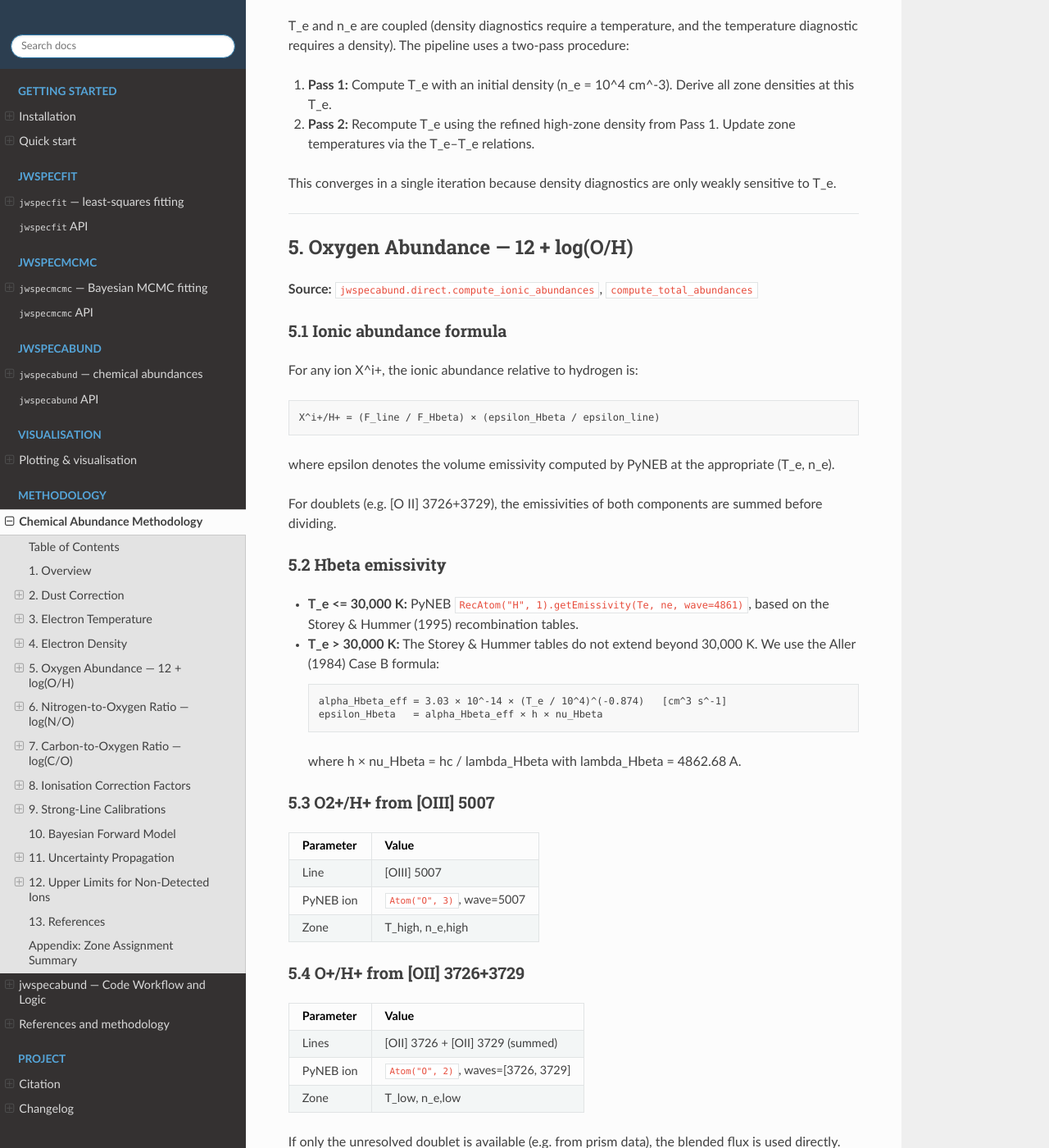
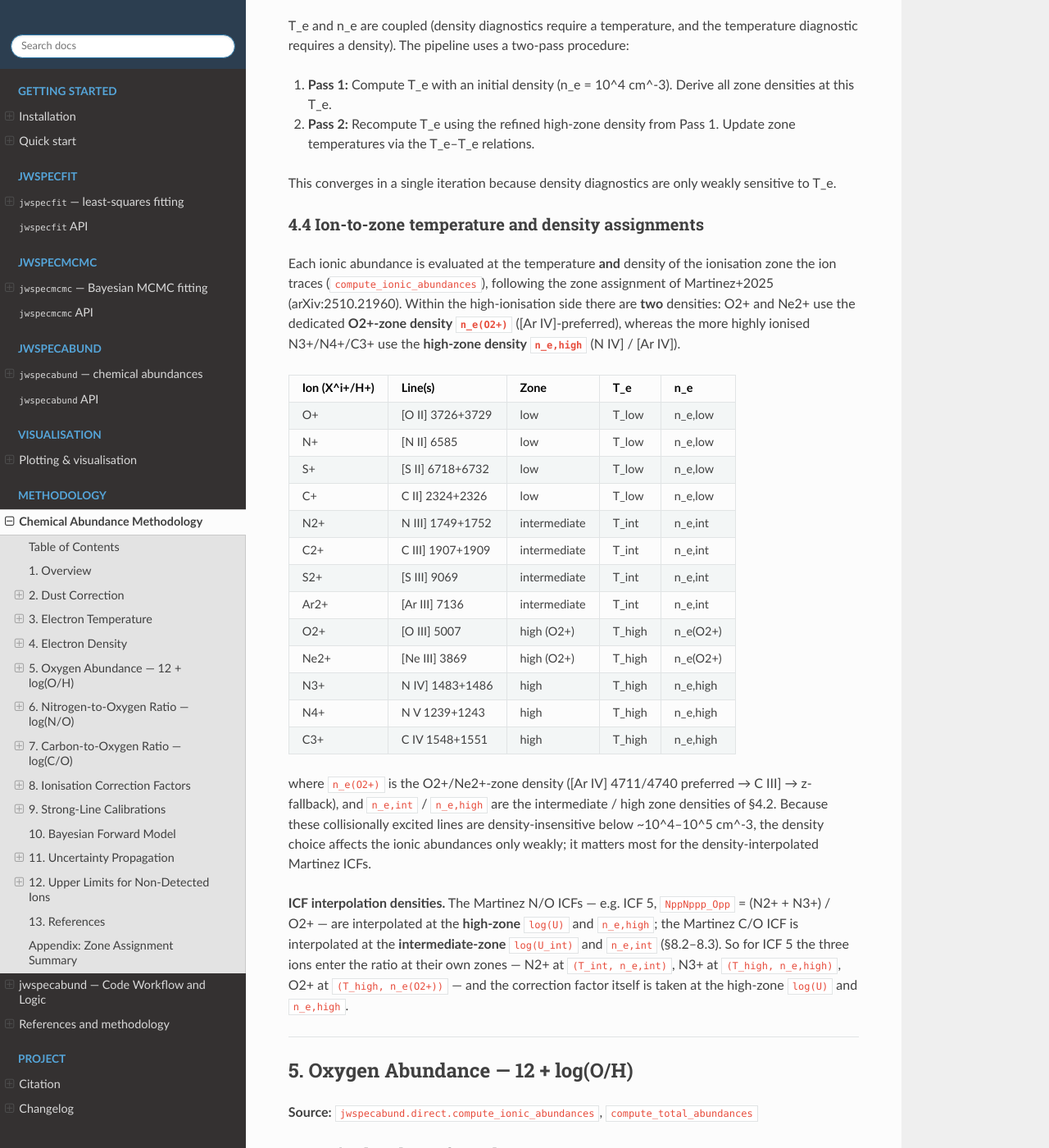
Before and after one commit to raunaq-rai/jwspecfit, a Sphinx documentation site: the page built from docs/abundance_methodology.md, in a window 1280 px wide and 1400 px high, scrolled down 5521 px. Shown: the whole window at 82% size. Built offline with Sphinx 7.4.7 and the Read the Docs theme 3.1.0, drawn with Linux system fonts in a browser that asks for light colours.

Commit message:
docs: add §4.4 ion-to-zone Te/ne assignment table (incl. ICF 5 density mixing)

```diff
--- a/docs/abundance_methodology.md
+++ b/docs/abundance_methodology.md
@@ -263,6 +263,47 @@ a two-pass procedure:
 
 This converges in a single iteration because density diagnostics are
 only weakly sensitive to T_e.
+
+### 4.4 Ion-to-zone temperature and density assignments
+
+Each ionic abundance is evaluated at the temperature **and** density of the
+ionisation zone the ion traces (`compute_ionic_abundances`), following the
+zone assignment of Martinez+2025 (arXiv:2510.21960).  Within the
+high-ionisation side there are **two** densities: O2+ and Ne2+ use the
+dedicated **O2+-zone density `n_e(O2+)`** ([Ar IV]-preferred), whereas the more
+highly ionised N3+/N4+/C3+ use the **high-zone density `n_e,high`** (N IV] /
+[Ar IV]).
+
+| Ion (X^i+/H+) | Line(s) | Zone | T_e | n_e |
+|---------------|---------|------|-----|-----|
+| O+  | [O II] 3726+3729 | low | T_low | n_e,low |
+| N+  | [N II] 6585 | low | T_low | n_e,low |
+| S+  | [S II] 6718+6732 | low | T_low | n_e,low |
+| C+  | C II] 2324+2326 | low | T_low | n_e,low |
+| N2+ | N III] 1749+1752 | intermediate | T_int | n_e,int |
+| C2+ | C III] 1907+1909 | intermediate | T_int | n_e,int |
+| S2+ | [S III] 9069 | intermediate | T_int | n_e,int |
+| Ar2+ | [Ar III] 7136 | intermediate | T_int | n_e,int |
+| O2+ | [O III] 5007 | high (O2+) | T_high | n_e(O2+) |
+| Ne2+ | [Ne III] 3869 | high (O2+) | T_high | n_e(O2+) |
+| N3+ | N IV] 1483+1486 | high | T_high | n_e,high |
+| N4+ | N V 1239+1243 | high | T_high | n_e,high |
+| C3+ | C IV 1548+1551 | high | T_high | n_e,high |
+
+where `n_e(O2+)` is the O2+/Ne2+-zone density ([Ar IV] 4711/4740 preferred →
+C III] → z-fallback), and `n_e,int` / `n_e,high` are the intermediate / high
+zone densities of §4.2.  Because these collisionally excited lines are
+density-insensitive below ~10^4–10^5 cm^-3, the density choice affects the
+ionic abundances only weakly; it matters most for the density-interpolated
+Martinez ICFs.
+
+**ICF interpolation densities.**  The Martinez N/O ICFs — e.g. ICF 5,
+`NppNppp_Opp` = (N2+ + N3+) / O2+ — are interpolated at the **high-zone**
+`log(U)` and `n_e,high`; the Martinez C/O ICF is interpolated at the
+**intermediate-zone** `log(U_int)` and `n_e,int` (§8.2–8.3).  So for ICF 5 the
+three ions enter the ratio at their own zones — N2+ at `(T_int, n_e,int)`, N3+
+at `(T_high, n_e,high)`, O2+ at `(T_high, n_e(O2+))` — and the correction
+factor itself is taken at the high-zone `log(U)` and `n_e,high`.
 
 
 ---
```
